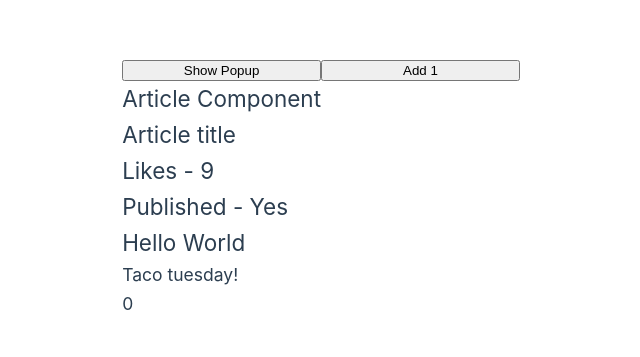
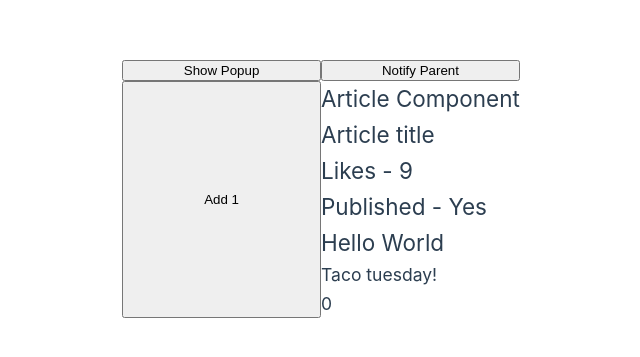
Before and after one commit to WAbby404/vue-todo, a Vue app: page / in a window 1280 px wide. Shown: the part 211-568 px from the top of the page, without its empty margins (319-959 px from the left). Built offline with nearby package versions, Linux system fonts and the light colour scheme.

Commit message:
Emit practice with defineEmits

```diff
--- a/src/App.vue
+++ b/src/App.vue
@@ -3,12 +3,17 @@ import { ref, watch, reactive, provide } from "vue";
 import Greet from "./components/Greet.vue";
 import Article from "./components/Article.vue";
 import Popup from "./components/Popup.vue";
+import EmittingPractice from "./components/EmittingPractice.vue";
 
 // Component Events
 const showPopup = ref(false);
 const closePopup = (value) => {
   showPopup.value = false;
   console.log(value);
+};
+
+const handleCustomEvent = (eventData) => {
+  console.log("Recieved from child:", eventData.message);
 };
 
 // Provide & Inject
@@ -97,6 +102,7 @@ const channel = ref("Codeevlution");
   <!-- Component Events example-->
   <button @click="showPopup = true">Show Popup</button>
   <Popup v-show="showPopup" @close="closePopup" />
+  <EmittingPractice @customEvent="handleCustomEvent" />
 
   <!-- for provide inject example -->
   <button @click="count += 1">Add 1</button>
--- /dev/null
+++ b/src/components/EmittingPractice.vue
@@ -0,0 +1,14 @@
+<template>
+  <button @click="notifyParent">Notify Parent</button>
+</template>
+
+<script setup>
+import { defineEmits } from "vue";
+
+const emit = defineEmits(["customEvent"]);
+function notifyParent() {
+  emit("customEvent", { message: "Hello from child." });
+}
+</script>
+
+<style scoped></style>
--- a/src/components/Popup.vue
+++ b/src/components/Popup.vue
@@ -3,6 +3,7 @@
     <h2>This is a popup</h2>
     <input type="text" v-model="name" />
     <button @click="$emit('close', name)">Close Popup</button>
+
     <!-- this second value will be the value passed up to the parent, if needed. can be omitted -->
   </div>
 </template>
```
